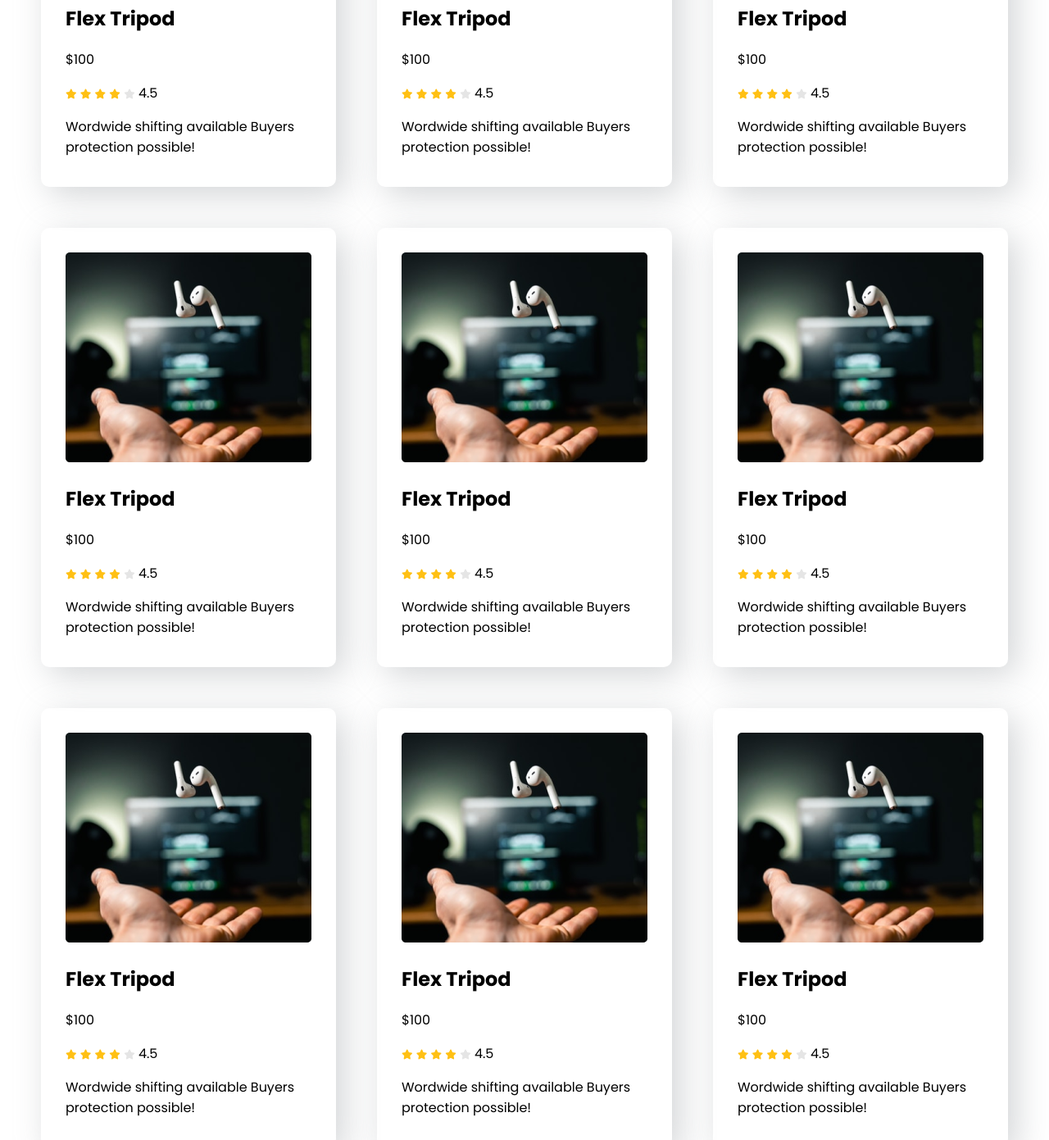
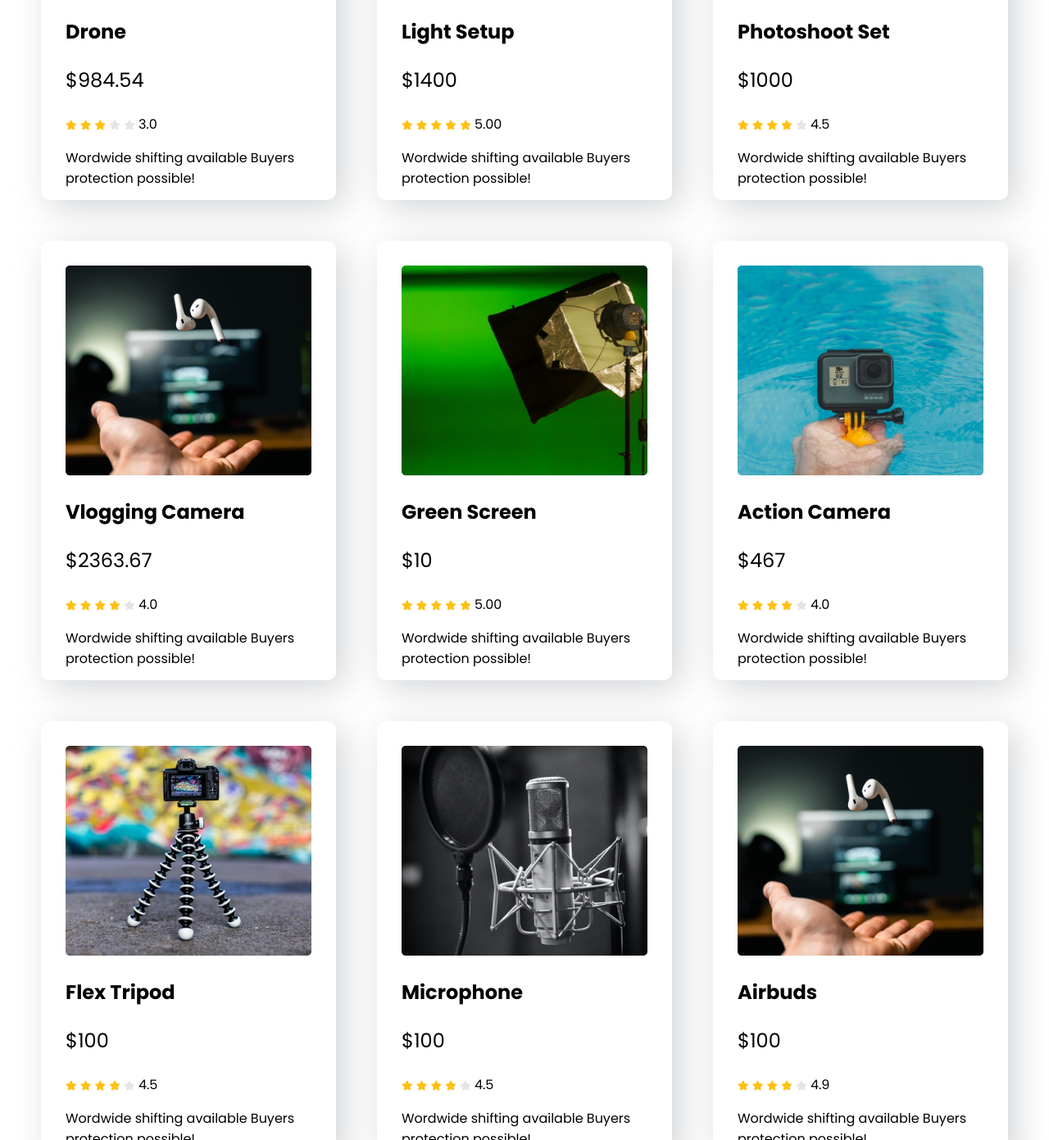
Before and after one commit to tayeful912/influencer-gear2, a plain HTML site: page index.html in a window 1280 px wide. Shown: the part 1409-2800 px from the top of the page at 82% size. Drawn offline with Linux system fonts and the light colour scheme.

Commit message:
info add

```diff
--- a/index.html
+++ b/index.html
@@ -40,8 +40,8 @@
                     <h1>Start your Journey as
                         Influencer</h1>
 
-                    <p>Lorem ipsum dolor sit amet, consectetur adipiscing elit. Sem vestibulum sed scelerisque eros.
-                        Lectus faucibus.</p>
+                    <p>An influencer is someone in your niche or industry with sway over your target audience.
+                        Influencers have specialized knowledge, authority or insight into a specific subject.</p>
 
                     <button class="btn" style="text-align: center;">Read More <i
                             class="fas fa-arrow-right"></i></button>
@@ -73,7 +73,7 @@
                 <div class="product">
 
                     <div class="product-img">
-                        <img src="img/airpod.png" alt="">
+                        <img src="img/tripod.png" alt="">
                     </div>
 
                     <div class="product-detail">
@@ -100,7 +100,223 @@
                 <div class="product">
 
                     <div class="product-img">
+                        <img src="img/mic.png  " alt="">
+                    </div>
+
+                    <div class="product-detail">
+                        <h1>Microphone</h1>
+                        <p class="product-price">$100</p>
+
+                        <div class="product-rating">
+
+                            <i class="fas fa-star fill"></i>
+                            <i class="fas fa-star fill"></i>
+                            <i class="fas fa-star fill"></i>
+                            <i class="fas fa-star fill"></i>
+                            <i class="fas fa-star emty"></i>
+                            4.5
+                        </div>
+                        <p class="product-info">Wordwide shifting available
+                            Buyers protection possible!</p>
+
+
+                    </div>
+
+
+                </div>
+                <div class="product">
+
+                    <div class="product-img">
                         <img src="img/airpod.png" alt="">
+                    </div>
+
+                    <div class="product-detail">
+                        <h1>Airbuds</h1>
+                        <p class="product-price">$100</p>
+
+                        <div class="product-rating">
+
+                            <i class="fas fa-star fill"></i>
+                            <i class="fas fa-star fill"></i>
+                            <i class="fas fa-star fill"></i>
+                            <i class="fas fa-star fill"></i>
+                            <i class="fas fa-star emty"></i>
+                            4.9
+                        </div>
+                        <p class="product-info">Wordwide shifting available
+                            Buyers protection possible!</p>
+
+
+                    </div>
+
+
+                </div>
+                <div class="product">
+
+                    <div class="product-img">
+                        <img src="img/drone.png" alt="">
+                    </div>
+
+                    <div class="product-detail">
+                        <h1>Drone</h1>
+                        <p class="product-price">$984.54</p>
+
+                        <div class="product-rating">
+
+                            <i class="fas fa-star fill"></i>
+                            <i class="fas fa-star fill"></i>
+                            <i class="fas fa-star fill"></i>
+                            <i class="fas fa-star emty"></i>
+                            <i class="fas fa-star emty"></i>
+                            3.0
+                        </div>
+                        <p class="product-info">Wordwide shifting available
+                            Buyers protection possible!</p>
+
+
+                    </div>
+
+
+                </div>
+                <div class="product">
+
+                    <div class="product-img">
+                        <img src="img/lights.png" alt="">
+                    </div>
+
+                    <div class="product-detail">
+                        <h1>Light Setup</h1>
+                        <p class="product-price">$1400</p>
+
+                        <div class="product-rating">
+
+                            <i class="fas fa-star fill"></i>
+                            <i class="fas fa-star fill"></i>
+                            <i class="fas fa-star fill"></i>
+                            <i class="fas fa-star fill"></i>
+                            <i class="fas fa-star fill"></i>
+                            5.00
+                        </div>
+                        <p class="product-info">Wordwide shifting available
+                            Buyers protection possible!</p>
+
+
+                    </div>
+
+
+                </div>
+                <div class="product">
+
+                    <div class="product-img">
+                        <img src="img/setup.png" alt="">
+                    </div>
+
+                    <div class="product-detail">
+                        <h1>Photoshoot Set</h1>
+                        <p class="product-price">$1000</p>
+
+                        <div class="product-rating">
+
+                            <i class="fas fa-star fill"></i>
+                            <i class="fas fa-star fill"></i>
+                            <i class="fas fa-star fill"></i>
+                            <i class="fas fa-star fill"></i>
+                            <i class="fas fa-star emty"></i>
+                            4.5
+                        </div>
+                        <p class="product-info">Wordwide shifting available
+                            Buyers protection possible!</p>
+
+
+                    </div>
+
+
+                </div>
+                <div class="product">
+
+                    <div class="product-img">
+                        <img src="img/airpod.png" alt="">
+                    </div>
+
+                    <div class="product-detail">
+                        <h1>Vlogging Camera</h1>
+                        <p class="product-price">$2363.67</p>
+
+                        <div class="product-rating">
+
+                            <i class="fas fa-star fill"></i>
+                            <i class="fas fa-star fill"></i>
+                            <i class="fas fa-star fill"></i>
+                            <i class="fas fa-star fill"></i>
+                            <i class="fas fa-star emty"></i>
+                            4.0
+                        </div>
+                        <p class="product-info">Wordwide shifting available
+                            Buyers protection possible!</p>
+
+
+                    </div>
+
+
+                </div>
+                <div class="product">
+
+                    <div class="product-img">
+                        <img src="img/single-light.png" alt="">
+                    </div>
+
+                    <div class="product-detail">
+                        <h1>Green Screen</h1>
+                        <p class="product-price">$10</p>
+
+                        <div class="product-rating">
+
+                            <i class="fas fa-star fill"></i>
+                            <i class="fas fa-star fill"></i>
+                            <i class="fas fa-star fill"></i>
+                            <i class="fas fa-star fill"></i>
+                            <i class="fas fa-star fill"></i>
+                            5.00
+                        </div>
+                        <p class="product-info">Wordwide shifting available
+                            Buyers protection possible!</p>
+
+
+                    </div>
+
+
+                </div>
+                <div class="product">
+
+                    <div class="product-img">
+                        <img src="img/action.png" alt="">
+                    </div>
+
+                    <div class="product-detail">
+                        <h1>Action Camera</h1>
+                        <p class="product-price">$467</p>
+
+                        <div class="product-rating">
+
+                            <i class="fas fa-star fill"></i>
+                            <i class="fas fa-star fill"></i>
+                            <i class="fas fa-star fill"></i>
+                            <i class="fas fa-star fill"></i>
+                            <i class="fas fa-star emty"></i>
+                            4.0
+                        </div>
+                        <p class="product-info">Wordwide shifting available
+                            Buyers protection possible!</p>
+
+
+                    </div>
+
+
+                </div>
+                <div class="product">
+
+                    <div class="product-img">
+                        <img src="img/tripod.png" alt="">
                     </div>
 
                     <div class="product-detail">
@@ -127,11 +343,11 @@
                 <div class="product">
 
                     <div class="product-img">
-                        <img src="img/airpod.png" alt="">
+                        <img src="img/mic.png  " alt="">
                     </div>
 
                     <div class="product-detail">
-                        <h1>Flex Tripod</h1>
+                        <h1>Microphone</h1>
                         <p class="product-price">$100</p>
 
                         <div class="product-rating">
@@ -158,7 +374,7 @@
                     </div>
 
                     <div class="product-detail">
-                        <h1>Flex Tripod</h1>
+                        <h1>Airbuds</h1>
                         <p class="product-price">$100</p>
 
                         <div class="product-rating">
@@ -168,7 +384,7 @@
                             <i class="fas fa-star fill"></i>
                             <i class="fas fa-star fill"></i>
                             <i class="fas fa-star emty"></i>
-                            4.5
+                            4.9
                         </div>
                         <p class="product-info">Wordwide shifting available
                             Buyers protection possible!</p>
@@ -178,222 +394,7 @@
 
 
                 </div>
-                <div class="product">
 
-                    <div class="product-img">
-                        <img src="img/airpod.png" alt="">
-                    </div>
-
-                    <div class="product-detail">
-                        <h1>Flex Tripod</h1>
-                        <p class="product-price">$100</p>
-
-                        <div class="product-rating">
-
-                            <i class="fas fa-star fill"></i>
-                            <i class="fas fa-star fill"></i>
-                            <i class="fas fa-star fill"></i>
-                            <i class="fas fa-star fill"></i>
-                            <i class="fas fa-star emty"></i>
-                            4.5
-                        </div>
-                        <p class="product-info">Wordwide shifting available
-                            Buyers protection possible!</p>
-
-
-                    </div>
-
-
-                </div>
-                <div class="product">
-
-                    <div class="product-img">
-                        <img src="img/airpod.png" alt="">
-                    </div>
-
-                    <div class="product-detail">
-                        <h1>Flex Tripod</h1>
-                        <p class="product-price">$100</p>
-
-                        <div class="product-rating">
-
-                            <i class="fas fa-star fill"></i>
-                            <i class="fas fa-star fill"></i>
-                            <i class="fas fa-star fill"></i>
-                            <i class="fas fa-star fill"></i>
-                            <i class="fas fa-star emty"></i>
-                            4.5
-                        </div>
-                        <p class="product-info">Wordwide shifting available
-                            Buyers protection possible!</p>
-
-
-                    </div>
-
-
-                </div>
-                <div class="product">
-
-                    <div class="product-img">
-                        <img src="img/airpod.png" alt="">
-                    </div>
-
-                    <div class="product-detail">
-                        <h1>Flex Tripod</h1>
-                        <p class="product-price">$100</p>
-
-                        <div class="product-rating">
-
-                            <i class="fas fa-star fill"></i>
-                            <i class="fas fa-star fill"></i>
-                            <i class="fas fa-star fill"></i>
-                            <i class="fas fa-star fill"></i>
-                            <i class="fas fa-star emty"></i>
-                            4.5
-                        </div>
-                        <p class="product-info">Wordwide shifting available
-                            Buyers protection possible!</p>
-
-
-                    </div>
-
-
-                </div>
-                <div class="product">
-
-                    <div class="product-img">
-                        <img src="img/airpod.png" alt="">
-                    </div>
-
-                    <div class="product-detail">
-                        <h1>Flex Tripod</h1>
-                        <p class="product-price">$100</p>
-
-                        <div class="product-rating">
-
-                            <i class="fas fa-star fill"></i>
-                            <i class="fas fa-star fill"></i>
-                            <i class="fas fa-star fill"></i>
-                            <i class="fas fa-star fill"></i>
-                            <i class="fas fa-star emty"></i>
-                            4.5
-                        </div>
-                        <p class="product-info">Wordwide shifting available
-                            Buyers protection possible!</p>
-
-
-                    </div>
-
-
-                </div>
-                <div class="product">
-
-                    <div class="product-img">
-                        <img src="img/airpod.png" alt="">
-                    </div>
-
-                    <div class="product-detail">
-                        <h1>Flex Tripod</h1>
-                        <p class="product-price">$100</p>
-
-                        <div class="product-rating">
-
-                            <i class="fas fa-star fill"></i>
-                            <i class="fas fa-star fill"></i>
-                            <i class="fas fa-star fill"></i>
-                            <i class="fas fa-star fill"></i>
-                            <i class="fas fa-star emty"></i>
-                            4.5
-                        </div>
-                        <p class="product-info">Wordwide shifting available
-                            Buyers protection possible!</p>
-
-
-                    </div>
-
-
-                </div>
-                <div class="product">
-
-                    <div class="product-img">
-                        <img src="img/airpod.png" alt="">
-                    </div>
-
-                    <div class="product-detail">
-                        <h1>Flex Tripod</h1>
-                        <p class="product-price">$100</p>
-
-                        <div class="product-rating">
-
-                            <i class="fas fa-star fill"></i>
-                            <i class="fas fa-star fill"></i>
-                            <i class="fas fa-star fill"></i>
-                            <i class="fas fa-star fill"></i>
-                            <i class="fas fa-star emty"></i>
-                            4.5
-                        </div>
-                        <p class="product-info">Wordwide shifting available
-                            Buyers protection possible!</p>
-
-
-                    </div>
-
-
-                </div>
-                <div class="product">
-
-                    <div class="product-img">
-                        <img src="img/airpod.png" alt="">
-                    </div>
-
-                    <div class="product-detail">
-                        <h1>Flex Tripod</h1>
-                        <p class="product-price">$100</p>
-
-                        <div class="product-rating">
-
-                            <i class="fas fa-star fill"></i>
-                            <i class="fas fa-star fill"></i>
-                            <i class="fas fa-star fill"></i>
-                            <i class="fas fa-star fill"></i>
-                            <i class="fas fa-star emty"></i>
-                            4.5
-                        </div>
-                        <p class="product-info">Wordwide shifting available
-                            Buyers protection possible!</p>
-
-
-                    </div>
-
-
-                </div>
-                <div class="product">
-
-                    <div class="product-img">
-                        <img src="img/airpod.png" alt="">
-                    </div>
-
-                    <div class="product-detail">
-                        <h1>Flex Tripod</h1>
-                        <p class="product-price">$100</p>
-
-                        <div class="product-rating">
-
-                            <i class="fas fa-star fill"></i>
-                            <i class="fas fa-star fill"></i>
-                            <i class="fas fa-star fill"></i>
-                            <i class="fas fa-star fill"></i>
-                            <i class="fas fa-star emty"></i>
-                            4.5
-                        </div>
-                        <p class="product-info">Wordwide shifting available
-                            Buyers protection possible!</p>
-
-
-                    </div>
-
-
-                </div>
 
             </div>
 
--- a/styles.css
+++ b/styles.css
@@ -54,11 +54,6 @@ body{
 .banners .banner-right img{
     width: 300px;
     }
-/* .banner-right{
-
-    background-image: url(img/Circle\ design.svg);
-    background-repeat: no-repeat;
-} */
 
 /* Banner Section End  */
 
@@ -69,18 +64,12 @@ body{
 /* Popular Collection Section */
 
 
-
-
-
 .products{
     display: grid;
     grid-template-columns: repeat(3,1fr);
     grid-column-gap: 50px;
     grid-row-gap: 50px;
-
-
 }
-
 
 .product{
 
@@ -90,9 +79,12 @@ body{
     box-shadow: 10px 10px 40px rgba(192, 196, 199, 0.705);
     border-radius: 10px;
 
-
 }
 
+
+.product-price{
+    font-size: 24px;
+}
 
 .fa-star{
     font-size: 12px;
@@ -148,31 +140,27 @@ footer a{
 
 
 /* responsive css */
-@media (max-width:1200px) {
 
 
+/* Tablet Responsive */
+
+@media (max-width:1200px) {
     .products{
-
-
-
         grid-template-columns: repeat(2,1fr);
-
     }
-
-
 }
 
 
-
-
+/* Mobile Responsive */
 
 @media (max-width:750px) {
 
 
+
         main{
             margin:0;
+        }
 
-        }
 
         .title{
             font-size: 20px;
@@ -193,16 +181,9 @@ footer a{
         }
 
 
-        .banners .banner-left h1{
-            font-size: 20px;
-            font-weight: 600;
-
+        .banner-left h1{
+            font-size: 40px;
         }
-
-
-        .banners .banner-right img{
-            width:60%;
-            }
 
 
         .banner-left p{
@@ -210,6 +191,18 @@ footer a{
             font-size: 16px;
             font-weight: 500;
         }
+
+        .banners .banner-left h1{
+            font-size: 20px;
+            font-weight: 600;
+
+        }
+
+        .banners .banner-right img{
+            width:60%;
+            }
+
+
 
 
         .banner-right{
@@ -222,35 +215,22 @@ footer a{
             text-align: center;
         }
 
-        .banner-left h1{
-            font-size: 40px;
-        }
 
 
-
+        /* Product Section */
 
 
         .products{
-
-
 
             grid-template-columns: repeat(1,1fr);
 
         }
 
-
-
-
         .product{
-
-
             width: 330px;
-
-
             padding:20px 0px 20px 20px;
             box-shadow: 10px 10px 40px rgba(192, 196, 199, 0.705);
             border-radius: 10px;
-
 
         }
 
@@ -259,6 +239,4 @@ footer a{
         }
 
 
-
-
 }
```
